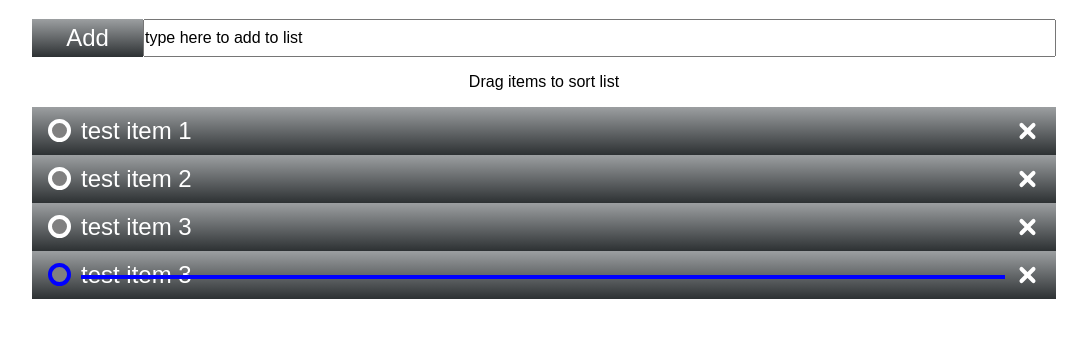
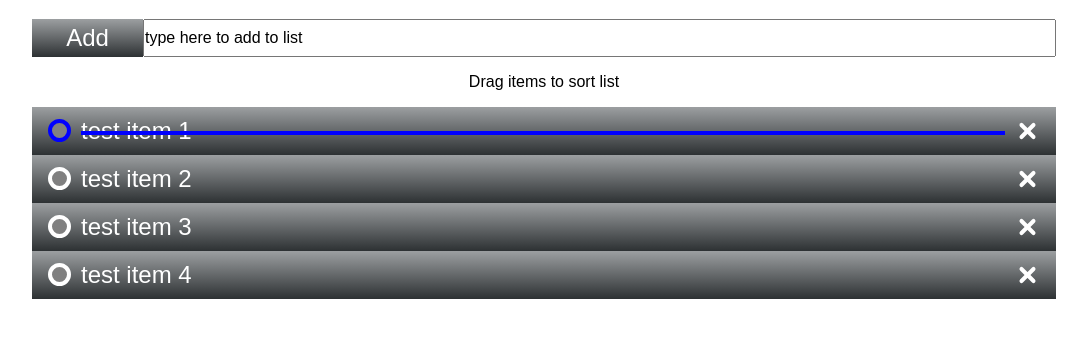
Before and after one commit to seanwbarry/listProject, a plain HTML site: page index.html in a window 1280 px wide. Both pictures are taken after a click on the element 155 px from the left and 191 px from the top of the page. Shown: the part 61-398 px from the top of the page, without its empty margins (96-1183 px from the left). Drawn offline with nearby package versions, Linux system fonts and the light colour scheme.

Commit message:
some jquery

```diff
--- a/css/main.css
+++ b/css/main.css
@@ -81,7 +81,7 @@ ul {
 }
 
 /*draw a circle*/
-#circle {
+.circle {
 	cursor:pointer;
 	background-color:grey;
 	border:white solid 4px;
@@ -96,7 +96,7 @@ ul {
 **can i only do this with js / jquery?
 */
 
-#circle:active {
+.circle:active {
 	background-color:blue;
 	width:15px;
 	height:15px;
@@ -106,7 +106,7 @@ ul {
 
 /*draw a cross*/
 
-#cross{
+.cross{
 	cursor:pointer;
     width:25px;
     height:25px;
@@ -114,7 +114,7 @@ ul {
     margin-right:1em;
 }
 
-#cross:before,#cross:after{
+.cross:before,.cross:after{
     content:'';
     position:absolute;
     width:21px;
@@ -124,14 +124,14 @@ ul {
     top:42%;
 }
 
-#cross:before{
+.cross:before{
 	-webkit-transform:rotate(45deg);
 	-moz-transform:rotate(45deg);
 	transform:rotate(45deg);
 	left:2px;
 }
 
-#cross:after{
+.cross:after{
 	-webkit-transform:rotate(-45deg);
 	-moz-transform:rotate(-45deg);
 	transform:rotate(-45deg);
@@ -172,7 +172,7 @@ ul {
 	display:block;
 }
 
-#circleCrossed {
+.circleCrossed {
 	cursor:pointer;
 	background-color:grey;
 	border:blue solid 4px;
--- a/index.html
+++ b/index.html
@@ -13,6 +13,7 @@
 		<h1>Use this page to make a list</h1>
 		<div class="addListWrapper">
 			<div class="button">Add</div>
+			<!-- how to make this text disappear-->
 			<input type = "text"
 					id = "addItem"
 					value = "type here to add to list" />
@@ -23,10 +24,26 @@
 			<p>Drag items to sort list</p>
 		</div>
 		<ul>
-			<li class="listItem"><div id="circle"></div><p class="listText">test item 1</p><div id="cross"></div></li>
-			<li class="listItem"><div id="circle"></div><p class="listText">test item 2</p><div id="cross"></div></li>
-			<li class="listItem"><div id="circle"></div><p class="listText">test item 3</p><div id="cross"></div></li>
-			<li class="listItem"><div id="circleCrossed"></div><p class="listTextCrossed">test item 3</p><div id="cross"></div></li>
+			<li class="listItem">
+				<div class="circle"></div>
+				<p class="listText">test item 1</p>
+				<div class="cross"></div>
+			</li>
+			<li class="listItem">
+				<div class="circle"></div>
+				<p class="listText">test item 2</p>
+				<div class="cross"></div>
+			</li>
+			<li class="listItem">
+				<div class="circle"></div>
+				<p class="listText">test item 3</p>
+				<div class="cross"></div>
+			</li>
+			<li class="listItem">
+				<div class="circle"></div>
+				<p class="listText">test item 4</p>
+				<div class="cross"></div>
+			</li>
 		</ul>
 	</section>
 </body>
--- a/js/app.js
+++ b/js/app.js
@@ -0,0 +1,41 @@
+$(document).ready(function () {
+	function crossed () {
+		$(this).siblings('.listText').toggleClass('listTextCrossed');
+		$(this).toggleClass('circleCrossed');
+
+		/*.toggleClass('circle circleCrossed')*/
+		console.log('clicked p');
+	}
+
+
+	$('.button').click(function () {
+		$('ul').append('<li class="listItem"><div class="circle"></div><p class="listText">' + $('input#addItem').val() + '</p><div class="cross"></div></li>')
+		$('.circle').off('click', crossed);
+		$('.circle').on('click', crossed);
+		console.log('clicked asdf');
+	});
+
+	$('.circle').on('click', crossed);
+
+	$('.cross').on('click', function () {
+		$(this).closest('.listItem').fadeOut(300);
+		/*
+		want to make this delete as well
+		*/
+		console.log('asdf')
+	});
+
+});
+
+
+
+
+
+
+/*
+plan:
+get strikethrough working
+get adding item working
+get deleting item working
+
+*/
```
